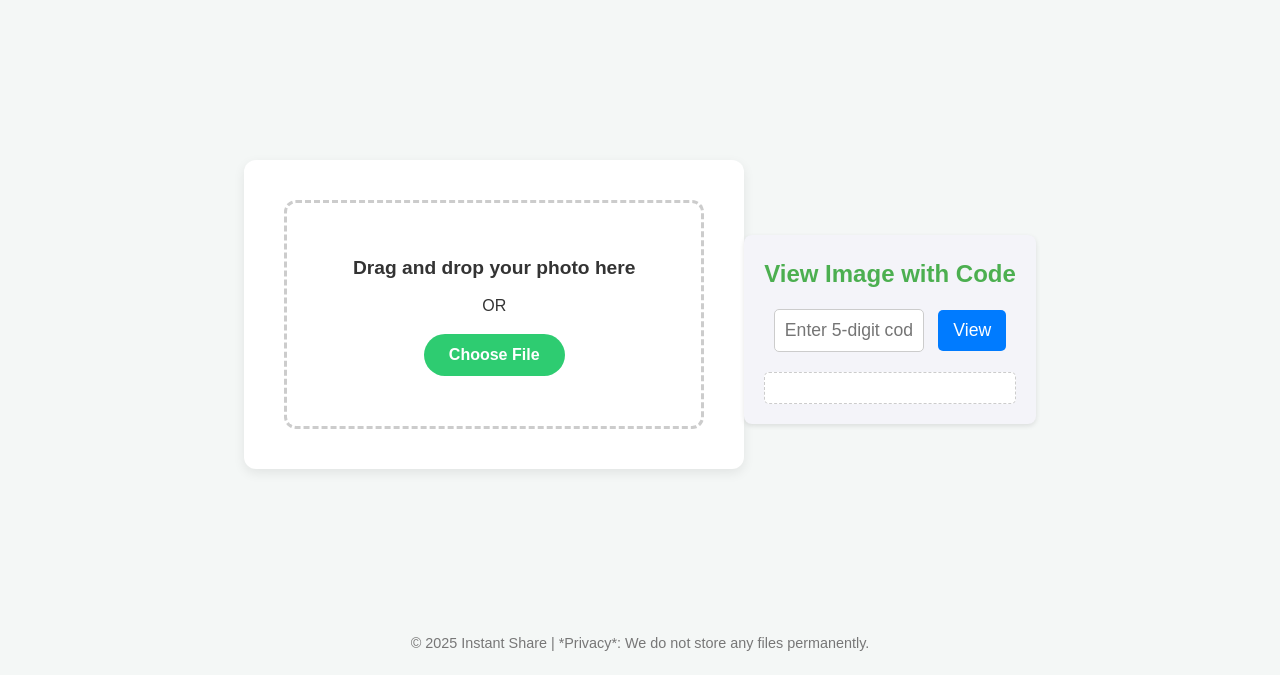
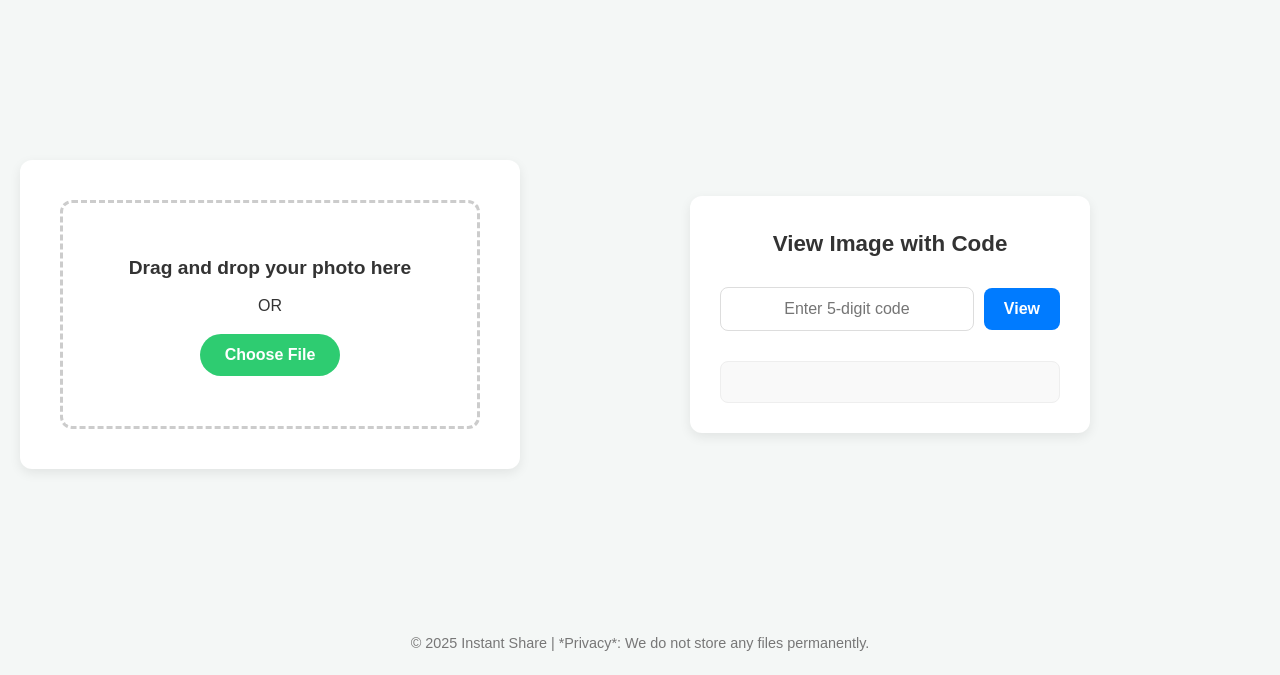
Before and after one commit to PatilSaurav438/Instantshare, a website: page index.html in a window 1280 px wide. Shown: the part 125-800 px from the top of the page. Drawn offline with Linux system fonts and the light colour scheme.

Commit message:
Update style.css

```diff
--- a/style.css
+++ b/style.css
@@ -206,46 +206,121 @@ footer {
     background-color: #0056b3;
 }
 
+/* Code Container Styling (Simplified and Modern) */
+.code-container {
+    background-color: var(--card-background); /* White */
+    padding: 30px;
+    border-radius: var(--border-radius); /* 12px */
+    box-shadow: var(--shadow); /* Softer Shadow */
+    max-width: 400px;
+    width: 100%;
+    text-align: center;
+    margin: 20px auto; /* Auto margin for centering */
+}
+
+/* Header style ko thoda chota karen */
+.code-container h2 {
+    color: var(--text-color); /* Darker Text Color */
+    font-size: 1.4em;
+    font-weight: 600;
+    margin-bottom: 25px;
+}
+
+/* Input aur Button ka Layout */
+.code-input-group {
+    display: flex;
+    justify-content: center;
+    align-items: center;
+}
+
+#codeInput {
+    flex-grow: 1; /* Input ko zyada jagah de */
+    padding: 12px;
+    margin-right: 10px;
+    border: 1px solid #ddd;
+    border-radius: 8px; /* Softer radius */
+    text-align: center;
+    font-size: 1em;
+    transition: border-color 0.3s;
+}
+
+#codeInput:focus {
+    border-color: var(--primary-color); /* Focus hone par green highlight */
+    outline: none;
+}
+
+#viewButton {
+    /* Yeh button ab CTA button jaisa dikhega */
+    background-color: #007BFF; /* Blue for visibility */
+    color: white;
+    padding: 12px 20px;
+    border: none;
+    border-radius: 8px;
+    cursor: pointer;
+    font-size: 1em;
+    font-weight: bold;
+    transition: background-color 0.3s;
+    /* Margin top hata diya, flex align kar raha hai */
+}
+
+#viewButton:hover {
+    background-color: #0056b3;
+}
+
+/* Result Area */
 #codeResult {
-    margin-top: 20px;
-    padding: 15px;
-    border: 1px dashed #ccc;
-    border-radius: 5px;
-    background-color: #fff;
+    margin-top: 30px;
+    padding: 20px;
+    border: 1px solid #eee;
+    border-radius: 8px;
+    background-color: #f9f9f9; /* Light background */
     word-break: break-all;
+    text-align: left; /* Text ko left align karen */
+}
+
+#codeResult p {
+    margin-bottom: 5px;
+    font-size: 0.9em;
+}
+
+#codeResult a {
+    color: var(--primary-color);
+    font-weight: bold;
 }
 
 #codeResult img {
-    border: 1px solid #eee;
-    border-radius: 5px;
-    max-height: 250px;
-    object-fit: contain;
+    max-width: 100%;
+    height: auto;
+    border-radius: 6px;
+    margin-top: 15px;
+    box-shadow: 0 2px 8px rgba(0, 0, 0, 0.1);
 }
 
+/* Code Display (Success Zone mein) */
 .code-display {
     font-size: 2em;
     font-weight: bold;
     color: #FF5722;
-    margin: 10px 0;
-    padding: 10px;
-    border: 2px solid #FF5722;
+    margin: 15px 0;
+    padding: 10px 20px;
+    border: 2px dashed #FF5722; /* Dashed border for attention */
     display: inline-block;
-    border-radius: 5px;
+    border-radius: 8px;
+    background-color: #fff3e0; /* Light orange background */
 }
-
-.expiry-note {
-    font-size: 0.9em;
-    color: #e74c3c;
-    margin-top: 10px;
-}
+/* Error and Loading messages */
 .loading-text {
     color: #555;
     font-style: italic;
+    display: block;
+    text-align: center;
 }
 .error {
     color: #D32F2F;
     font-weight: bold;
-    }
+    display: block;
+    text-align: center;
+}
 
 /* Media Query for Responsiveness */
 @media (max-width: 768px) {
```
